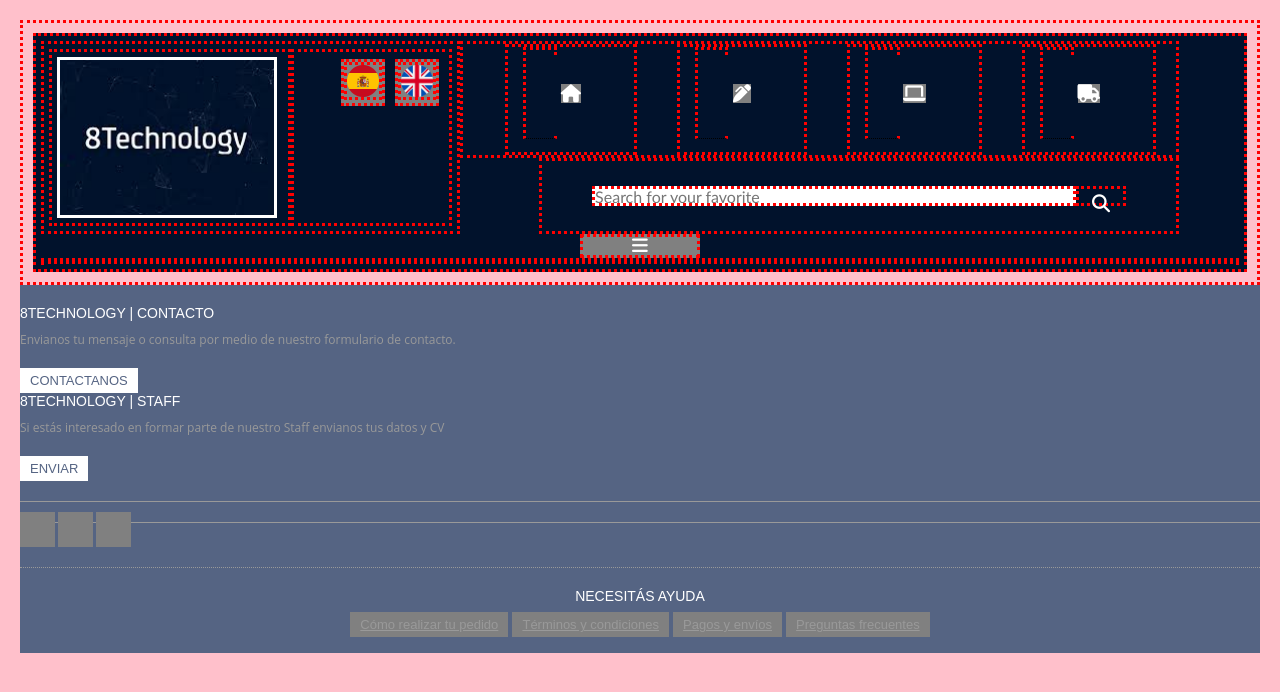
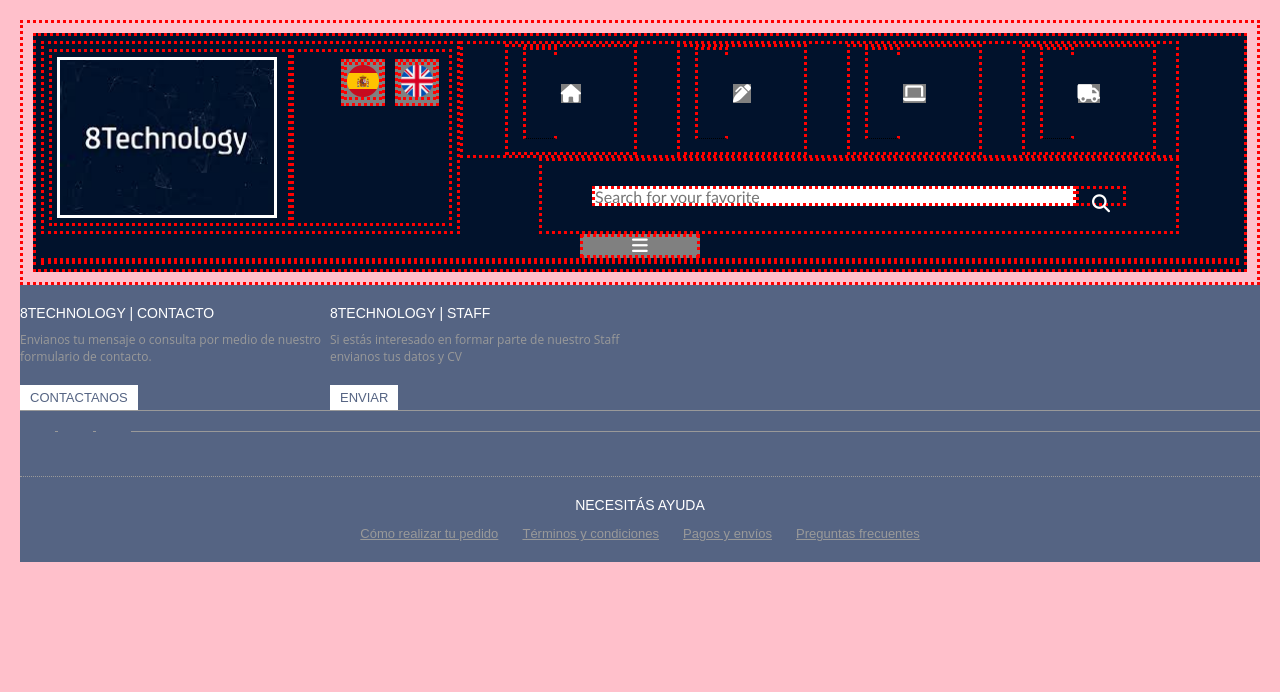
Before and after one commit to itutil/grupo8fullstack, a Node server app: page / in a window 1280 px wide. Shown: the top 692 px of the page. Run offline with Node 20, Linux system fonts and the light colour scheme; some libraries are stand-ins or nearby versions.

Commit message:
cambio de color de fondo de los botones

```diff
--- a/public/css/footer.css
+++ b/public/css/footer.css
@@ -9,7 +9,7 @@
     overflow: hidden;
     padding: 20px 0;
 }
-#nav-footer .colum {
+#nav-footer .column {
     width: 25%;
     float: left;
 }
@@ -84,6 +84,7 @@ a.button-footer:hover {
     font-weight: 400;
     color: #999;
     padding: 5px 10px;
+    background-color: #556483;
 }
 
 #nav-footer2 a:hover {
@@ -125,6 +126,7 @@ ul#socialButtons {
     text-indent: -9999px;
     height: 35px;
     width: 35px;
+    background-color: #556483;
 }
 
 #email-ico, #email-ico a:hover, #facebook, #facebook a:hover, #twitter, #twitter a:hover, #instagram, #instagram a:hover, #youtube, #youtube a:hover, #googlemaps, #googlemaps a:hover {
```
